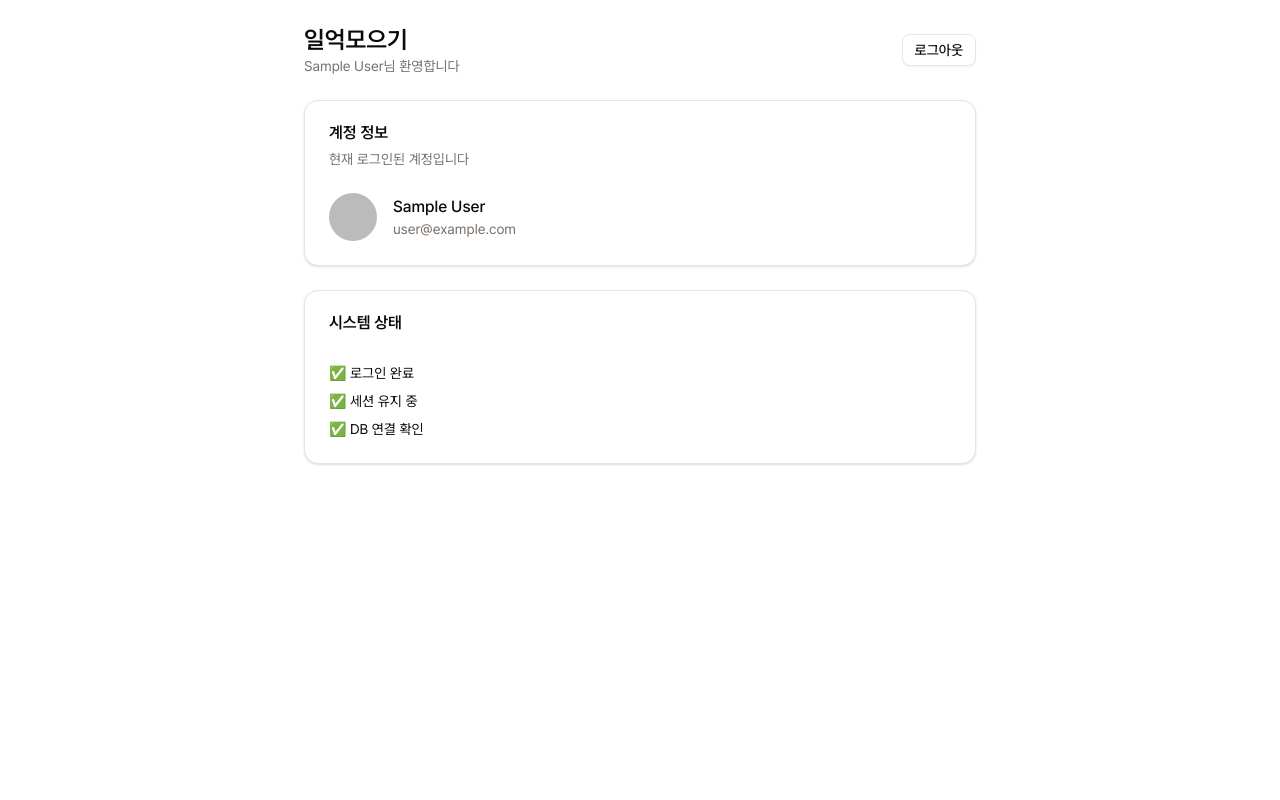
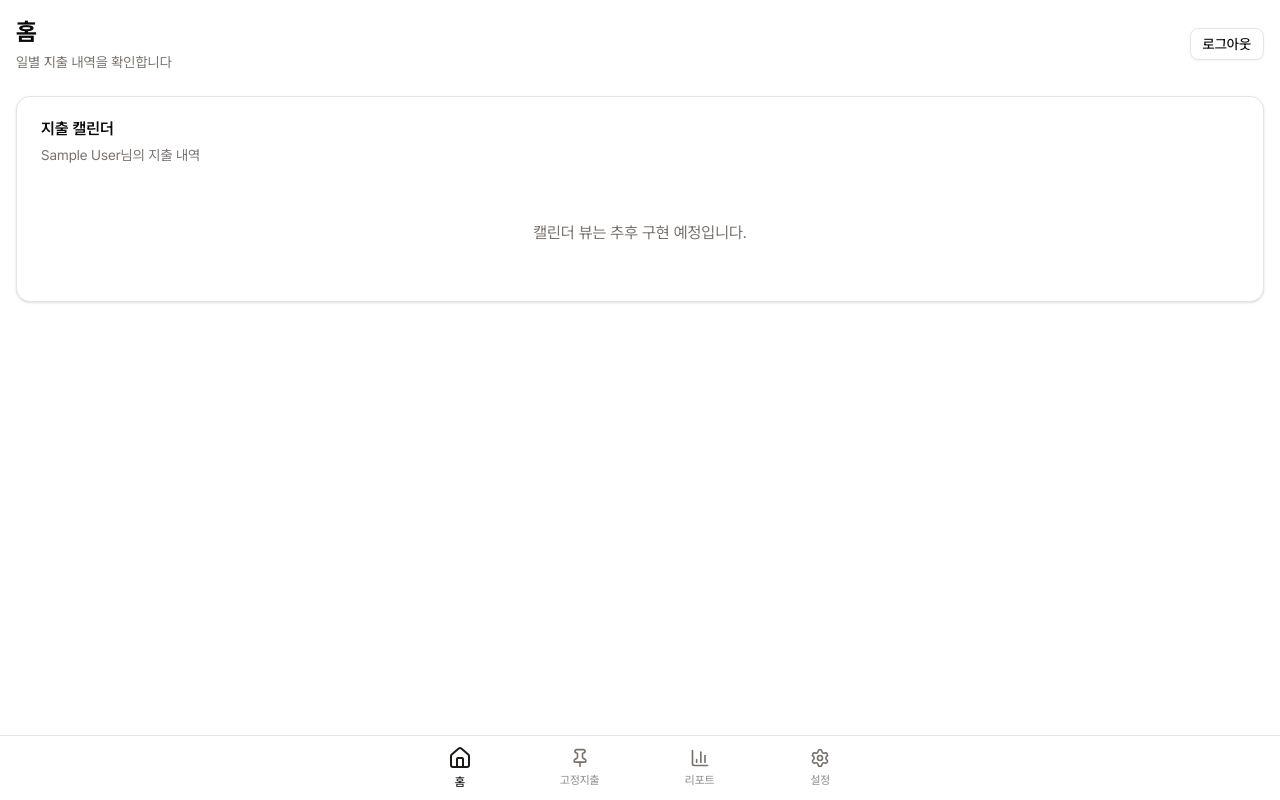
Before and after one commit to song-chaeyoung/100M, a Next.js app: page / in a window 1280 px wide. Built offline with nearby package versions, Linux system fonts and the light colour scheme; no server answers; sample sign-in values are in the browser's storage.

Commit message:
CHA-10: 공통 레이아웃 - Bottom Navigation + Theme Provider

```diff
--- /dev/null
+++ b/app/fixed-expenses/page.tsx
@@ -0,0 +1,9 @@
+import { PageHeader } from "@/components/page-header";
+
+export default function FixedExpensesPage() {
+  return (
+    <div className="container mx-auto p-4 space-y-6">
+      <PageHeader />
+    </div>
+  );
+}
--- a/app/layout.tsx
+++ b/app/layout.tsx
@@ -1,6 +1,9 @@
 import type { Metadata } from "next";
 import "./globals.css";
 import localFont from "next/font/local";
+import { ThemeProvider } from "@/components/providers/theme-provider";
+import { SessionProvider } from "next-auth/react";
+import { BottomNavigation } from "@/components/bottom-navigation";
 
 const pretendard = localFont({
   src: "../public/fonts/PretendardVariable.woff2",
@@ -26,9 +29,19 @@ export default function RootLayout({
   children: React.ReactNode;
 }>) {
   return (
-    <html lang="en">
+    <html lang="ko" suppressHydrationWarning>
       <body className={`${pretendard.variable} font-sans antialiased`}>
-        {children}
+        <SessionProvider>
+          <ThemeProvider
+            attribute="class"
+            defaultTheme="system"
+            enableSystem
+            disableTransitionOnChange
+          >
+            <div className="relative min-h-screen pb-16">{children}</div>
+            <BottomNavigation />
+          </ThemeProvider>
+        </SessionProvider>
       </body>
     </html>
   );
--- a/app/page.tsx
+++ b/app/page.tsx
@@ -7,6 +7,7 @@ import {
   CardHeader,
   CardTitle,
 } from "@/components/ui/card";
+import { PageHeader } from "@/components/page-header";
 import { redirect } from "next/navigation";
 
 export default async function HomePage() {
@@ -17,16 +18,9 @@ export default async function HomePage() {
   }
 
   return (
-    <div className="min-h-screen bg-background p-6">
-      <div className="mx-auto max-w-2xl space-y-6">
-        {/* 헤더 */}
-        <div className="flex items-center justify-between">
-          <div>
-            <h1 className="text-2xl font-semibold">일억모으기</h1>
-            <p className="text-sm text-muted-foreground">
-              {session.user.name}님 환영합니다
-            </p>
-          </div>
+    <div className="container mx-auto p-4 space-y-6">
+      <PageHeader
+        action={
           <form
             action={async () => {
               "use server";
@@ -37,45 +31,21 @@ export default async function HomePage() {
               로그아웃
             </Button>
           </form>
-        </div>
+        }
+      />
 
-        {/* 사용자 정보 카드 */}
+      {/* 캘린더 영역 (추후 구현) */}
       <Card>
         <CardHeader>
-            <CardTitle>계정 정보</CardTitle>
-            <CardDescription>현재 로그인된 계정입니다</CardDescription>
+          <CardTitle>지출 캘린더</CardTitle>
+          <CardDescription>{session.user.name}님의 지출 내역</CardDescription>
         </CardHeader>
         <CardContent>
-            <div className="flex items-center gap-4">
-              {session.user.image && (
-                <img
-                  src={session.user.image}
-                  alt={session.user.name || "User"}
-                  className="h-12 w-12 rounded-full"
-                />
-              )}
-              <div>
-                <p className="font-medium">{session.user.name}</p>
-                <p className="text-sm text-muted-foreground">
-                  {session.user.email}
+          <p className="text-muted-foreground text-center py-8">
+            캘린더 뷰는 추후 구현 예정입니다.
           </p>
-              </div>
-            </div>
-          </CardContent>
-        </Card>
-
-        {/* 상태 카드 */}
-        <Card>
-          <CardHeader>
-            <CardTitle>시스템 상태</CardTitle>
-          </CardHeader>
-          <CardContent className="space-y-2">
-            <p className="text-sm">✅ 로그인 완료</p>
-            <p className="text-sm">✅ 세션 유지 중</p>
-            <p className="text-sm">✅ DB 연결 확인</p>
         </CardContent>
       </Card>
     </div>
-    </div>
   );
 }
--- /dev/null
+++ b/app/reports/page.tsx
@@ -0,0 +1,9 @@
+import { PageHeader } from "@/components/page-header";
+
+export default function ReportsPage() {
+  return (
+    <div className="container mx-auto p-4 space-y-6">
+      <PageHeader />
+    </div>
+  );
+}
--- /dev/null
+++ b/app/settings/page.tsx
@@ -0,0 +1,77 @@
+"use client";
+
+import { useEffect, useState } from "react";
+import { useTheme } from "next-themes";
+import { Moon, Sun, Monitor } from "lucide-react";
+import { Button } from "@/components/ui/button";
+import {
+  Card,
+  CardContent,
+  CardDescription,
+  CardHeader,
+  CardTitle,
+} from "@/components/ui/card";
+import { Skeleton } from "@/components/ui/skeleton";
+import { PageHeader } from "@/components/page-header";
+
+export default function SettingsPage() {
+  const { theme, setTheme } = useTheme();
+  const [mounted, setMounted] = useState(false);
+
+  // 하이드레이션 에러 방지
+  useEffect(() => {
+    setMounted(true);
+  }, []);
+
+  return (
+    <div className="container mx-auto p-4 space-y-6">
+      <PageHeader />
+
+      <Card>
+        <CardHeader>
+          <CardTitle>테마 설정</CardTitle>
+          <CardDescription>앱의 테마를 변경합니다.</CardDescription>
+        </CardHeader>
+        <CardContent>
+          {!mounted ? (
+            <div className="flex gap-3">
+              <Skeleton className="h-9 flex-1" />
+              <Skeleton className="h-9 flex-1" />
+              <Skeleton className="h-9 flex-1" />
+            </div>
+          ) : (
+            <div className="flex gap-3">
+              <Button
+                variant={theme === "light" ? "default" : "outline"}
+                size="sm"
+                onClick={() => setTheme("light")}
+                className="flex-1"
+              >
+                <Sun className="mr-2 h-4 w-4" />
+                라이트
+              </Button>
+              <Button
+                variant={theme === "dark" ? "default" : "outline"}
+                size="sm"
+                onClick={() => setTheme("dark")}
+                className="flex-1"
+              >
+                <Moon className="mr-2 h-4 w-4" />
+                다크
+              </Button>
+              <Button
+                variant={theme === "system" ? "default" : "outline"}
+                size="sm"
+                onClick={() => setTheme("system")}
+                className="flex-1"
+              >
+                <Monitor className="mr-2 h-4 w-4" />
+                시스템
+              </Button>
+            </div>
+          )}
+        </CardContent>
+      </Card>
+    </div>
+  );
+}
--- /dev/null
+++ b/components/bottom-navigation.tsx
@@ -0,0 +1,71 @@
+"use client";
+
+import Link from "next/link";
+import { usePathname } from "next/navigation";
+import { Home, Pin, BarChart3, Settings } from "lucide-react";
+import { cn } from "@/lib/utils";
+
+const tabs = [
+  {
+    name: "홈",
+    href: "/",
+    icon: Home,
+  },
+  {
+    name: "고정지출",
+    href: "/fixed-expenses",
+    icon: Pin,
+  },
+  {
+    name: "리포트",
+    href: "/reports",
+    icon: BarChart3,
+  },
+  {
+    name: "설정",
+    href: "/settings",
+    icon: Settings,
+  },
+];
+
+export function BottomNavigation() {
+  const pathname = usePathname();
+
+  return (
+    <nav className="fixed bottom-0 left-0 right-0 z-50 border-t border-border bg-background/95 backdrop-blur-md safe-area-bottom">
+      <div className="mx-auto flex h-16 max-w-lg items-center justify-around px-4">
+        {tabs.map((tab) => {
+          const isActive = pathname === tab.href;
+          const Icon = tab.icon;
+
+          return (
+            <Link
+              key={tab.href}
+              href={tab.href}
+              className={cn(
+                "flex flex-col items-center justify-center gap-1 transition-all duration-200",
+                "min-w-[60px] py-2 touch-feedback",
+                isActive ? "text-primary" : "text-muted-foreground",
+              )}
+            >
+              <Icon
+                className={cn(
+                  "transition-all duration-200",
+                  isActive ? "h-6 w-6" : "h-5 w-5",
+                )}
+              />
+              <span
+                className={cn(
+                  "text-xs font-medium transition-all duration-200",
+                  isActive ? "scale-100 opacity-100" : "scale-95 opacity-70",
+                )}
+              >
+                {tab.name}
+              </span>
+            </Link>
+          );
+        })}
+      </div>
+    </nav>
+  );
+}
--- /dev/null
+++ b/components/page-header.tsx
@@ -0,0 +1,47 @@
+"use client";
+
+import { usePathname } from "next/navigation";
+import { cn } from "@/lib/utils";
+
+const pageInfo: Record<string, { title: string; description: string }> = {
+  "/": {
+    title: "홈",
+    description: "일별 지출 내역을 확인합니다",
+  },
+  "/fixed-expenses": {
+    title: "고정지출",
+    description: "월세, 구독료 등 고정 지출을 관리합니다",
+  },
+  "/reports": {
+    title: "리포트",
+    description: "지출 통계 및 분석을 확인합니다",
+  },
+  "/settings": {
+    title: "설정",
+    description: "앱 설정을 관리합니다",
+  },
+};
+
+interface PageHeaderProps {
+  className?: string;
+  action?: React.ReactNode;
+}
+
+export function PageHeader({ className, action }: PageHeaderProps) {
+  const pathname = usePathname();
+  const info = pageInfo[pathname] || { title: "일억모으기", description: "" };
+
+  return (
+    <div className={cn("flex items-center justify-between", className)}>
+      <div>
+        <h1 className="text-2xl font-bold">{info.title}</h1>
+        {info.description && (
+          <p className="mt-1 text-sm text-muted-foreground">
+            {info.description}
+          </p>
+        )}
+      </div>
+      {action && <div>{action}</div>}
+    </div>
+  );
+}
--- /dev/null
+++ b/components/providers/theme-provider.tsx
@@ -0,0 +1,10 @@
+"use client";
+
+import * as React from "react";
+import { ThemeProvider as NextThemesProvider } from "next-themes";
+
+type ThemeProviderProps = React.ComponentProps<typeof NextThemesProvider>;
+
+export function ThemeProvider({ children, ...props }: ThemeProviderProps) {
+  return <NextThemesProvider {...props}>{children}</NextThemesProvider>;
+}
```
Lines whose indentation alone changed are shown as unchanged.
